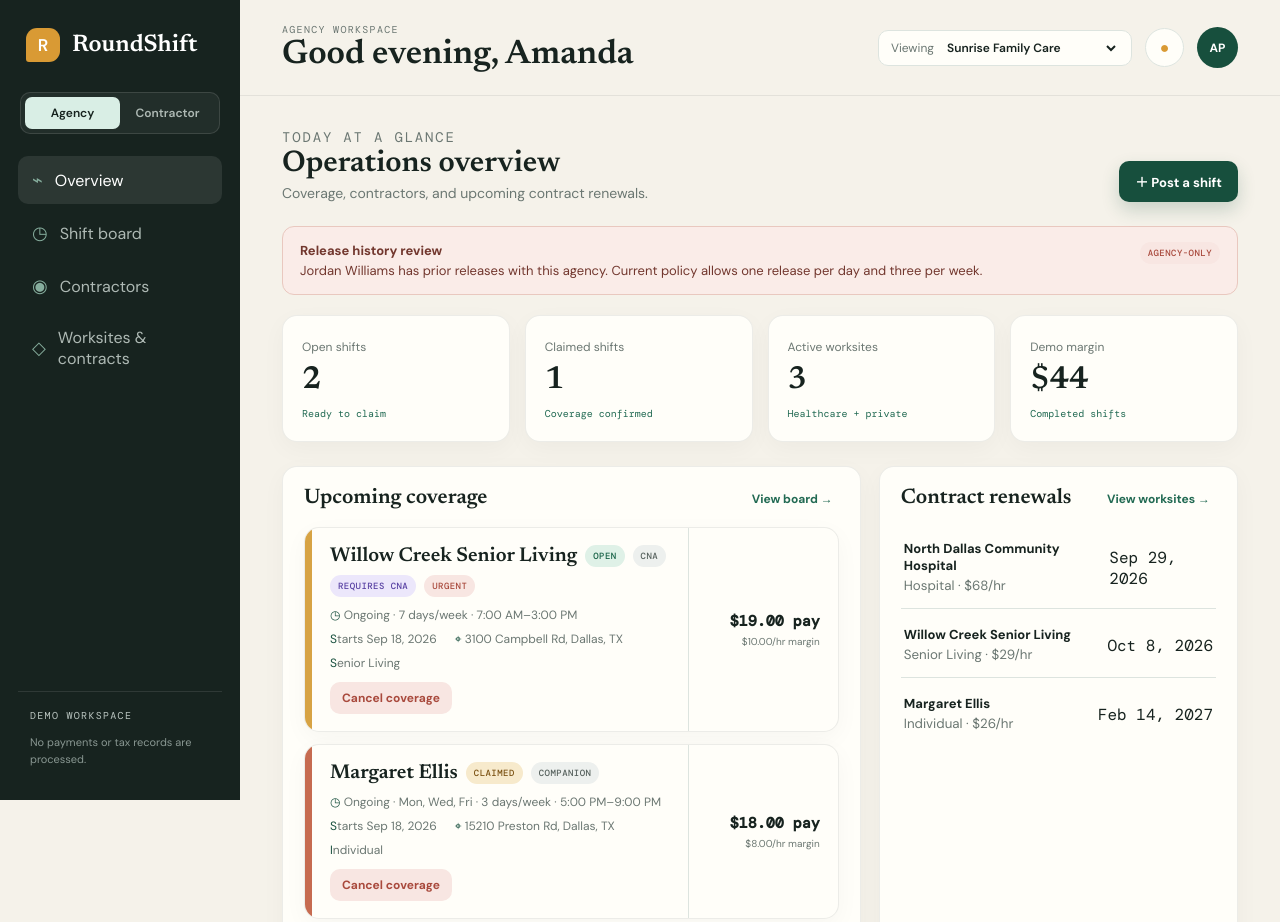
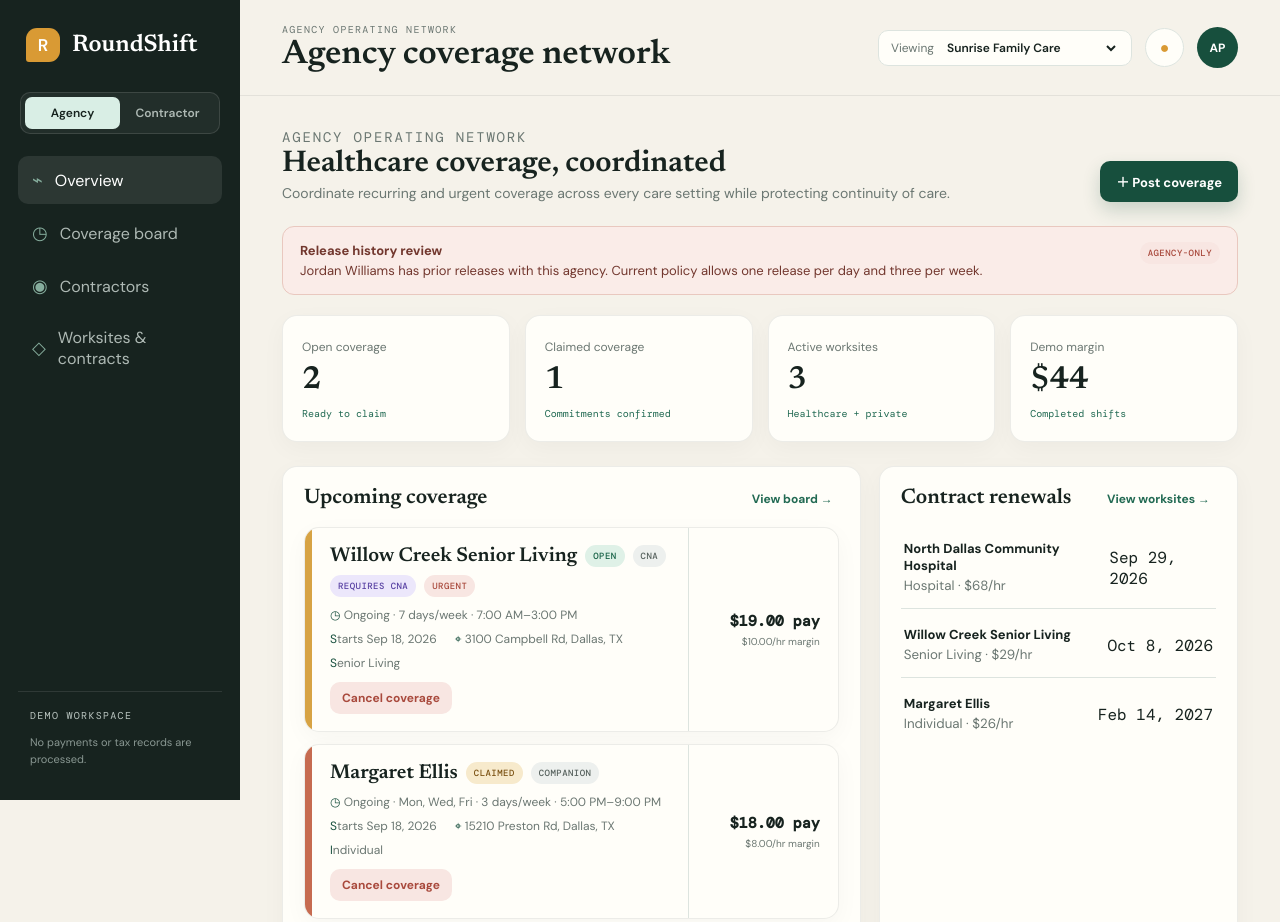
Before and after one commit to Tanyaradzwaposvo/RoundShift, a plain HTML site: page index.html in a window 1280 px wide. Shown: the top 922 px of the page. Drawn offline with nearby package versions, Linux system fonts and the light colour scheme.

Commit message:
Center RoundShift on agency coverage operations
Position RoundShift as an agency operating and coverage network built around continuity, distance-aware matching, and controlled commitments.

```diff
--- a/app.js
+++ b/app.js
@@ -197,11 +197,11 @@
   const renewals = state.clients.filter((c) => c.agencyId === state.agencyId).sort((a, b) => a.renewal.localeCompare(b.renewal)).slice(0, 3);
 
   $("#dashboard-view").innerHTML = `
-    <div class="view-header"><div><p class="eyebrow">TODAY AT A GLANCE</p><h2>Operations overview</h2><p>Coverage, contractors, and upcoming contract renewals.</p></div><button class="button primary" data-post-shift>＋ Post a shift</button></div>
+    <div class="view-header"><div><p class="eyebrow">AGENCY OPERATING NETWORK</p><h2>Healthcare coverage, coordinated</h2><p>Coordinate recurring and urgent coverage across every care setting while protecting continuity of care.</p></div><button class="button primary" data-post-shift>＋ Post coverage</button></div>
     ${flagged.length ? `<div class="alert"><div><strong>Release history review</strong>${flagged.map((c) => c.name).join(", ")} has prior releases with this agency. Current policy allows one release per day and three per week.</div><span class="badge flag">Agency-only</span></div>` : ""}
     <div class="metric-grid">
-      <div class="metric-card"><span class="metric-label">Open shifts</span><strong>${open.length}</strong><span class="trend">Ready to claim</span></div>
-      <div class="metric-card"><span class="metric-label">Claimed shifts</span><strong>${claimed.length}</strong><span class="trend">Coverage confirmed</span></div>
+      <div class="metric-card"><span class="metric-label">Open coverage</span><strong>${open.length}</strong><span class="trend">Ready to claim</span></div>
+      <div class="metric-card"><span class="metric-label">Claimed coverage</span><strong>${claimed.length}</strong><span class="trend">Commitments confirmed</span></div>
       <div class="metric-card"><span class="metric-label">Active worksites</span><strong>${state.clients.filter((c) => c.agencyId === state.agencyId).length}</strong><span class="trend">Healthcare + private</span></div>
       <div class="metric-card"><span class="metric-label">Demo margin</span><strong>$${revenue}</strong><span class="trend">Completed shifts</span></div>
     </div>
@@ -215,7 +215,7 @@
   const all = state.shifts.filter((s) => s.agencyId === state.agencyId);
   const shifts = state.shiftFilter === "all" ? all : all.filter((s) => s.status === state.shiftFilter);
   $("#shifts-view").innerHTML = `
-    <div class="view-header"><div><p class="eyebrow">COVERAGE PIPELINE</p><h2>Shift board</h2><p>Manage one-time and ongoing coverage. Only the agency can cancel services that are no longer needed.</p></div><button class="button primary" data-post-shift>＋ Post coverage</button></div>
+    <div class="view-header"><div><p class="eyebrow">COVERAGE PIPELINE</p><h2>Coverage board</h2><p>Coordinate one-time, recurring, and urgent commitments. Only the agency cancels services that are no longer needed.</p></div><button class="button primary" data-post-shift>＋ Post coverage</button></div>
     <div class="toolbar"><div class="filter-group">${["all", "open", "claimed", "completed", "cancelled"].map((f) => `<button class="filter-button ${state.shiftFilter === f ? "active" : ""}" data-filter="${f}">${f[0].toUpperCase() + f.slice(1)} · ${f === "all" ? all.length : all.filter((s) => s.status === f).length}</button>`).join("")}</div></div>
     <div class="shift-list">${shifts.map((s) => shiftCard(s)).join("") || '<div class="empty-state"><strong>No shifts here</strong>Try another filter or post a new shift.</div>'}</div>`;
 }
@@ -245,7 +245,7 @@
   const open = state.shifts.filter((s) => s.status === "open").sort((a, b) => (distanceMiles(a, me) ?? Infinity) - (distanceMiles(b, me) ?? Infinity));
   const allowance = dropAllowance(me.id);
   $("#open-feed-view").innerHTML = `
-    <div class="view-header"><div><p class="eyebrow">SORTED BY DISTANCE</p><h2>Open shifts near you</h2><p>See miles from your home base at a glance. You may hold up to two shift assignments per day.</p></div></div>
+    <div class="view-header"><div><p class="eyebrow">DISTANCE-AWARE MATCHING</p><h2>Open coverage near you</h2><p>Compare qualified opportunities by distance before committing. You may hold up to two assignments per day.</p></div></div>
     <div class="feed-layout"><div class="shift-list">${open.map((s) => shiftCard(s, true)).join("") || '<div class="empty-state"><strong>No open shifts</strong>Check back soon for new opportunities.</div>'}</div>
     <aside class="feed-sidebar profile-card"><div class="profile-hero"><div class="avatar">${initials(me.name)}</div><div><h3>${me.name}</h3><p>Independent healthcare professional</p></div></div><div class="profile-stat"><span>Distance from</span><strong>${me.location?.label || "Location needed"}</strong></div><div class="profile-stat"><span>Daily assignment limit</span><strong>2 shifts</strong></div><div class="profile-stat"><span>Releases today</span><strong>${allowance.todayCount} / 1</strong></div><div class="profile-stat"><span>Releases this week</span><strong>${allowance.weekCount} / 3</strong></div><div class="policy-note">Agencies cancel coverage when services are no longer needed. Contractor releases are limited to protect continuity of care.</div></aside></div>`;
 }
@@ -253,7 +253,7 @@
 function renderMyShifts() {
   const shifts = state.shifts.filter((s) => s.contractorId === state.contractorId && ["claimed", "cancelled"].includes(s.status));
   const allowance = dropAllowance(state.contractorId);
-  $("#my-shifts-view").innerHTML = `<div class="view-header"><div><p class="eyebrow">YOUR SCHEDULE</p><h2>My shift assignments</h2><p>Up to two assignments per day. Releases are limited to one per day and three per week.</p></div><div class="limit-summary"><strong>${allowance.todayCount}/1</strong><span>released today</span><strong>${allowance.weekCount}/3</strong><span>this week</span></div></div><div class="shift-list">${shifts.map((s) => shiftCard(s, true)).join("") || '<div class="empty-state"><strong>Your schedule is clear</strong>Browse open shifts when you are ready.</div>'}</div>`;
+  $("#my-shifts-view").innerHTML = `<div class="view-header"><div><p class="eyebrow">CONTROLLED COMMITMENTS</p><h2>My coverage commitments</h2><p>Up to two assignments per day. Releases are limited to one per day and three per week to protect continuity.</p></div><div class="limit-summary"><strong>${allowance.todayCount}/1</strong><span>released today</span><strong>${allowance.weekCount}/3</strong><span>this week</span></div></div><div class="shift-list">${shifts.map((s) => shiftCard(s, true)).join("") || '<div class="empty-state"><strong>Your schedule is clear</strong>Browse open coverage when you are ready.</div>'}</div>`;
 }
 
 function renderProfile() {
@@ -266,7 +266,7 @@
   $$(".view").forEach((view) => view.classList.add("hidden"));
   $(`#${state.view}-view`).classList.remove("hidden");
   $$(".nav-item").forEach((item) => item.classList.toggle("active", item.dataset.view === state.view));
-  const titles = { dashboard: "Good evening, Amanda", shifts: "Shift operations", contractors: "Professional roster", clients: "Worksite accounts", "open-feed": "Find your next shift", "my-shifts": "Your schedule", profile: "Your profile" };
+  const titles = { dashboard: "Agency coverage network", shifts: "Coverage operations", contractors: "Professional roster", clients: "Worksite accounts", "open-feed": "Find nearby coverage", "my-shifts": "Your commitments", profile: "Your profile" };
   $("#page-title").textContent = titles[state.view];
   bindDynamicEvents();
 }
@@ -278,7 +278,7 @@
   $("#admin-nav").classList.toggle("hidden", mode !== "admin");
   $("#contractor-nav").classList.toggle("hidden", mode !== "contractor");
   $("#agency-picker-wrap").classList.toggle("hidden", mode !== "admin");
-  $("#workspace-label").textContent = mode === "admin" ? "AGENCY WORKSPACE" : "CONTRACTOR MARKETPLACE";
+  $("#workspace-label").textContent = mode === "admin" ? "AGENCY OPERATING NETWORK" : "PROFESSIONAL COVERAGE NETWORK";
   render();
 }
 
--- a/index.html
+++ b/index.html
@@ -3,8 +3,8 @@
 <head>
   <meta charset="UTF-8">
   <meta name="viewport" content="width=device-width, initial-scale=1.0">
-  <meta name="description" content="RoundShift is a multi-tenant healthcare staffing marketplace for agencies and qualified professionals.">
-  <title>RoundShift — Healthcare staffing, connected</title>
+  <meta name="description" content="RoundShift helps healthcare staffing agencies coordinate recurring and urgent coverage through distance-aware matching and controlled shift commitments.">
+  <title>RoundShift — Healthcare coverage, coordinated</title>
   <link rel="preconnect" href="https://fonts.googleapis.com">
   <link rel="preconnect" href="https://fonts.gstatic.com" crossorigin>
   <link href="https://fonts.googleapis.com/css2?family=DM+Mono:wght@400;500&family=DM+Sans:wght@400;500;600;700&family=Newsreader:opsz,wght@6..72,500;6..72,600&display=swap" rel="stylesheet">
@@ -25,14 +25,14 @@
 
       <nav id="admin-nav" class="nav-list">
         <button class="nav-item active" data-view="dashboard"><span>⌁</span> Overview</button>
-        <button class="nav-item" data-view="shifts"><span>◷</span> Shift board</button>
+        <button class="nav-item" data-view="shifts"><span>◷</span> Coverage board</button>
         <button class="nav-item" data-view="contractors"><span>◉</span> Contractors</button>
         <button class="nav-item" data-view="clients"><span>◇</span> Worksites & contracts</button>
       </nav>
 
       <nav id="contractor-nav" class="nav-list hidden">
-        <button class="nav-item active" data-view="open-feed"><span>✦</span> Open shifts</button>
-        <button class="nav-item" data-view="my-shifts"><span>◷</span> My shifts</button>
+        <button class="nav-item active" data-view="open-feed"><span>✦</span> Open coverage</button>
+        <button class="nav-item" data-view="my-shifts"><span>◷</span> My commitments</button>
         <button class="nav-item" data-view="profile"><span>◉</span> Profile</button>
       </nav>
 
@@ -46,7 +46,7 @@
       <header class="topbar">
         <button class="mobile-menu" id="mobile-menu" aria-label="Open navigation">☰</button>
         <div>
-          <p class="eyebrow" id="workspace-label">AGENCY WORKSPACE</p>
+          <p class="eyebrow" id="workspace-label">AGENCY OPERATING NETWORK</p>
           <h1 id="page-title">Good evening, Amanda</h1>
         </div>
         <div class="topbar-actions">
@@ -173,6 +173,6 @@
   </dialog>
 
   <div id="toast" class="toast" role="status" aria-live="polite"></div>
-  <script src="app.js?v=4"></script>
+  <script src="app.js?v=5"></script>
 </body>
 </html>
```
Also changed, not shown: 1 other file.
